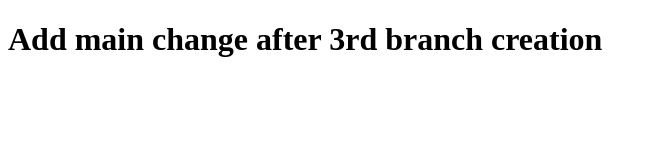
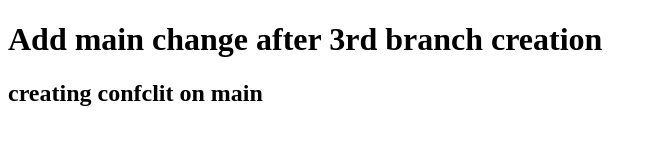
Before and after one commit to yakksiek/zaprogramuj-githuba, a plain HTML site: page index.html in a window 1280 px wide. Shown: the whole page, without its empty margins (0-657 px from the left). Drawn offline with Linux system fonts and the light colour scheme.

Commit message:
main create conflict

```diff
--- a/index.html
+++ b/index.html
@@ -7,5 +7,6 @@
 </head>
 <body>
   <h1>Add main change after 3rd branch creation</h1>
+  <h2>creating confclit on main</h2>
 </body>
 </html>
```
